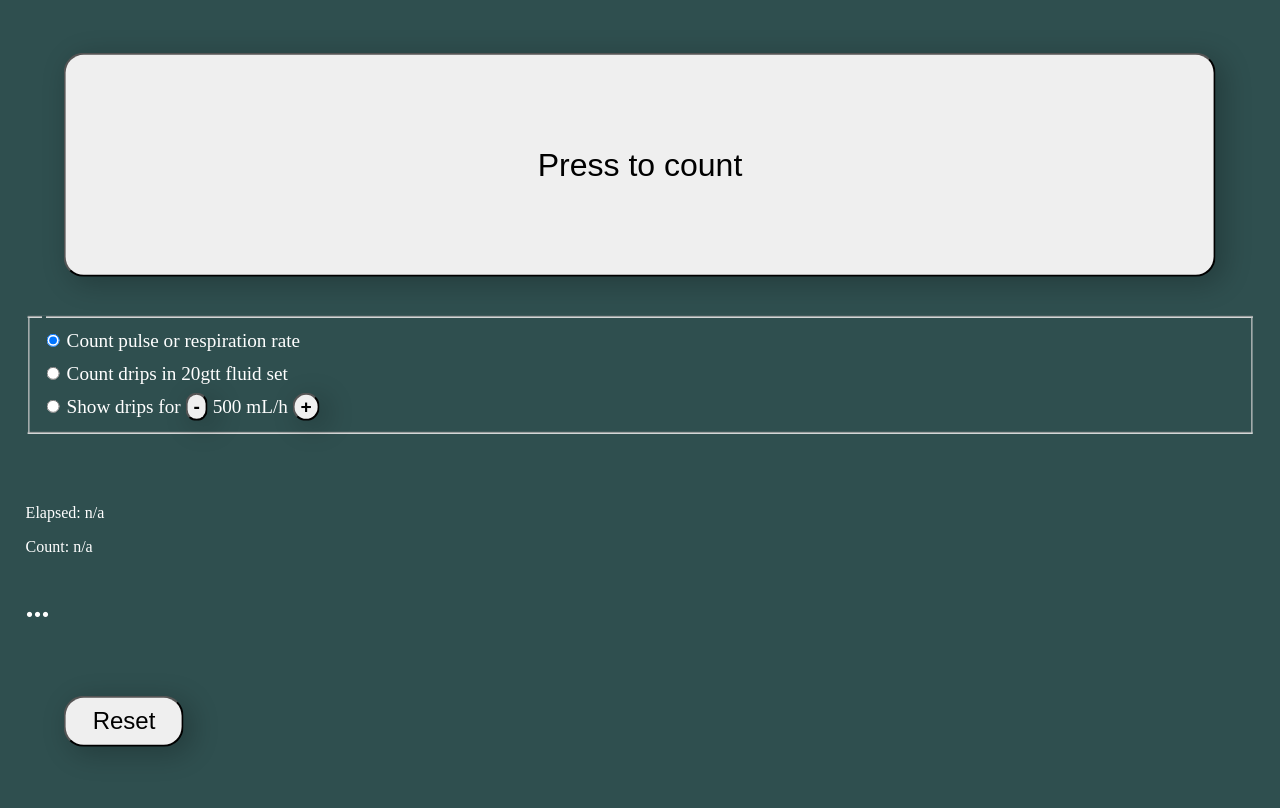
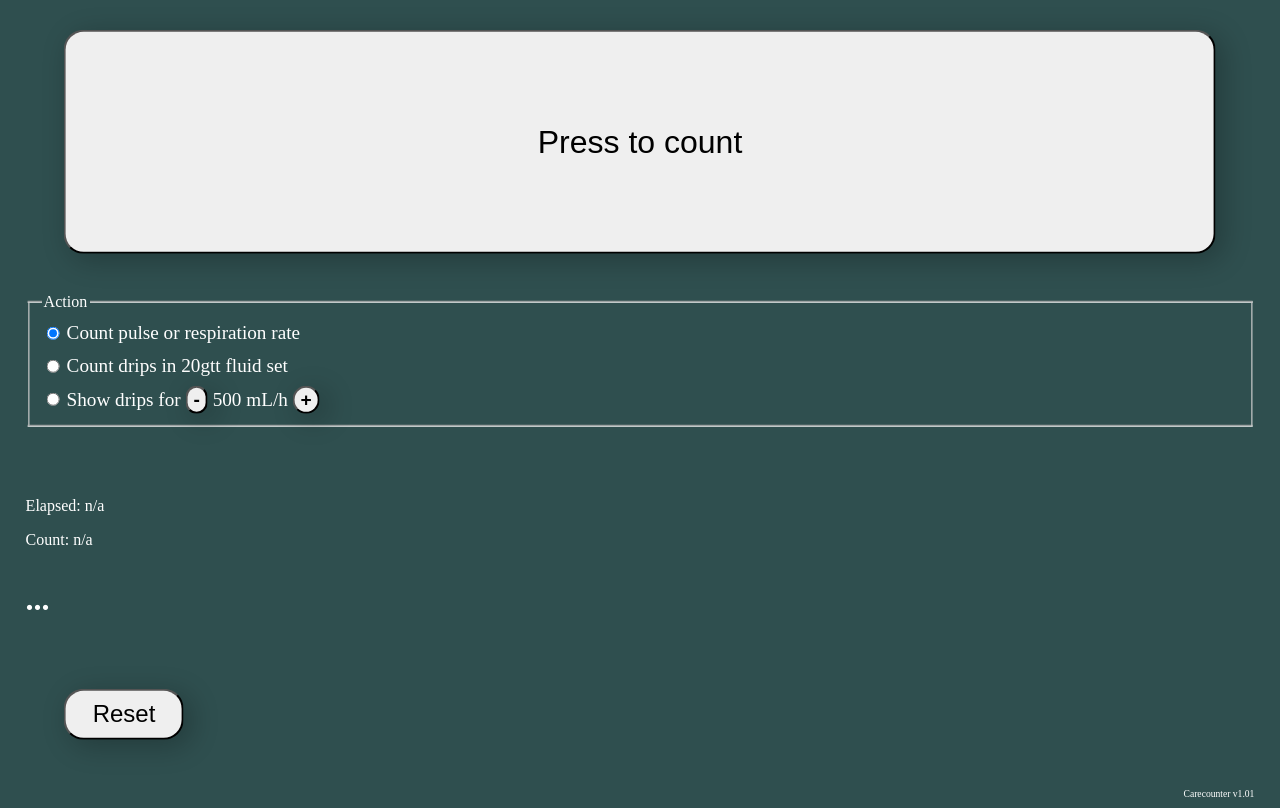
Before and after one commit to icarean/carecounter, a plain HTML site: page index.html in a window 1280 px wide. Drawn offline with Linux system fonts and the light colour scheme.

Commit message:
v1.01 Version info and desktop icon

```diff
--- a/index.html
+++ b/index.html
@@ -5,22 +5,24 @@
 <!--
 
 Care counter
+Version: 1.01 (31 December 2025)
 Author: Serah Allison, 2025
 Licence: Creative Commons 0 (Public Domain)
 
 Pulse rate counter, respiration rate counter, and fluid flow rate calculator
 Inspired by the Android App DTsEMT DripTimer
 
-Known bugs that need fixing and code that needs tidying
+Known bugs that need fixing, or code that needs tidying
  * Nil
 
-Other thoughts
- * Add icons for adding to home screen
- * Might be nice to add a metronome to target drip rates
+Other thoughts/plans
+ * Nil
 -->
 
 <head>
 <title>Care counter</title>
+<!-- Heartbeat icon created by Freepik from flaticon.com/free-icons/heartbeat -->
+<link rel="icon" type="image/x-icon" href="favicon.ico" />
 <!-- Prevent zoom in/out on Android -->
 <meta name="viewport" content="width=100vw, initial-scale=1.0, maximum-scale=1.0, user-scalable=no" />
 </head>
@@ -85,6 +87,10 @@ p.rate {
   font-weight: bold;
   font-size: 2em;
 }
+p.right {
+  font-size: 0.6em;
+  text-align: right;
+}
 </style>
 
 <html>
@@ -93,7 +99,7 @@ p.rate {
 <button type="button" id="counter" class="count" onclick="countButtonPress()">Press to count</button>
 <br />
 <fieldset>
-  <legend></legend>
+  <legend>Action</legend>
   <input type="radio" id="nPerMinute" name="countWhat" value="nPerMinute" onclick="stopDripFlash()" checked="checked" />
   <label for="nPerMinute">Count pulse or respiration rate</label><br>
   <input type="radio" id="gtt" name="countWhat" value="gtt" onclick="stopDripFlash()" />
@@ -106,6 +112,7 @@ p.rate {
 <p id="countOutput">Output</p>
 <p id="rateOutput" class="rate">Output</p>
 <button type="button" id="reset" class="reset" onclick="resetCount()">Reset</button>
+<p class="right">Carecounter v1.01</p>
 </div>
 </body>
 </html>
```
Also changed, not shown: favicon.ico (added).
